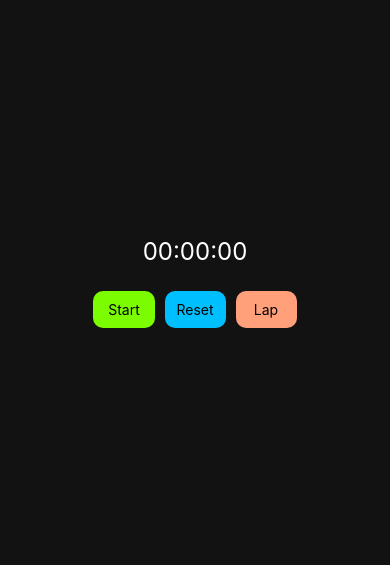
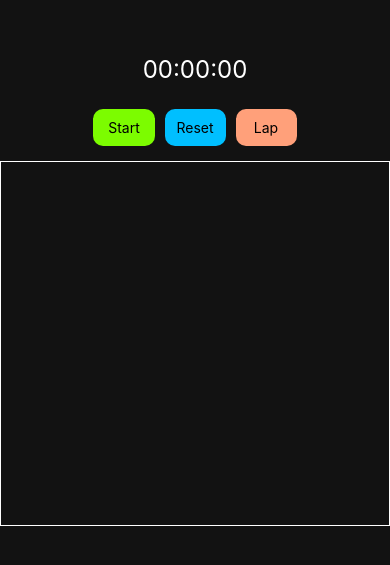
Before and after one commit to Shopify/eng-intern-assessment-react-native, a React Native app: screen / in a window 390 px wide. Shown: the part 137-702 px from the top of the page. Built offline with nearby package versions, Linux system fonts and the light colour scheme.

Commit message:
added lap functionality

```diff
--- a/App.tsx
+++ b/App.tsx
@@ -1,13 +1,15 @@
 import { StatusBar } from 'expo-status-bar';
-import { StyleSheet, Text, View } from 'react-native';
+import { FlatList, StyleSheet, Text, View } from 'react-native';
 import StopWatchButton from './src/StopWatchButton';
 import { useEffect, useRef, useState } from 'react';
 import StopWatch from './src/StopWatch';
+import { formatTime } from './util/format';
 
 export default function App() {
 
   const [isRunning, setIsRunning] = useState(false);
   const [timePassed, setTimePassed] = useState(0);
+  const [laps, setLaps] = useState([]);
   const timeRef = useRef<number | null>(null);
 
   const handleRun = () => {
@@ -18,7 +20,15 @@ export default function App() {
     clearInterval(timeRef.current as number);
     setTimePassed(0);
     setIsRunning(false);
+    setLaps([]);
   }
+
+  const handleLap = () => {
+    const prevTime = new Date(Date.now() - timePassed);
+    if (isRunning) {
+      setLaps((prevLaps) => [...prevLaps, formatTime(Date.now() - prevTime.getTime())]);
+    }
+  };
 
   useEffect(() => {
     if (isRunning) { // start watch
@@ -39,7 +49,20 @@ export default function App() {
     <View style={styles.container}>
       <StatusBar style="light" />
       <StopWatch time={timePassed} />
-      <StopWatchButton isRunning={isRunning} handleRun={handleRun} handleReset={handleReset} />
+      <StopWatchButton isRunning={isRunning} handleRun={handleRun} handleReset={handleReset} handleLap={handleLap}/>
+      <View style={styles.lapsContainer}>
+        <FlatList
+          data={laps}
+          keyExtractor={(item, index) => index.toString()}
+          renderItem={
+            ({item, index}) => (
+              <Text style={styles.lapText}>{
+                `Lap ${index + 1}: ${item}`
+              }</Text>
+            )
+          }
+        />
+      </View>
     </View>
   );
 }
@@ -51,4 +74,14 @@ const styles = StyleSheet.create({
     alignItems: 'center',
     justifyContent: 'center',
   },
+  lapsContainer: {
+    flex: 0.5,
+    width: '100%',
+    borderWidth: 1,
+    borderColor: '#fff'
+  },
+  lapText: {
+    color: '#fff',
+    margin: 5
+  }
 });
--- a/src/StopWatch.tsx
+++ b/src/StopWatch.tsx
@@ -1,20 +1,12 @@
 import { StyleSheet, Text, View } from 'react-native';
 import React from 'react';
+import { formatTime } from '../util/format';
 
 interface StopWatchProps {
   time: number;
 }
 
 const StopWatch: React.FC<StopWatchProps> = (props) => {
-
-  const formatTime = (ms: number) => {
-    const seconds = Math.floor(ms / 1000);
-    const mins = Math.floor((seconds % 3600) / 60);
-    const hrs = Math.floor(seconds / 3600);
-    const secondsRemaining = seconds % 60;
-
-    return `${String(hrs).padStart(2, '0')}:${String(mins).padStart(2, '0')}:${String(secondsRemaining).padStart(2, '0')}`;
-  }
 
   return (
     <View style={styles.timeContainer}>
--- a/src/StopWatchButton.tsx
+++ b/src/StopWatchButton.tsx
@@ -5,6 +5,7 @@ interface ButtonProps {
   isRunning: boolean;
   handleRun: () => void;
   handleReset: () => void;
+  handleLap: () => void;
 }
 
 const StopWatchButton: React.FC<ButtonProps> = (props) => {
@@ -26,6 +27,7 @@ const StopWatchButton: React.FC<ButtonProps> = (props) => {
       </TouchableOpacity>
       <TouchableOpacity
         style={[styles.button, {backgroundColor: "#ffa07a"}]}
+        onPress={props.handleLap}
       >
         <Text>Lap</Text>
       </TouchableOpacity>
--- /dev/null
+++ b/util/format.tsx
@@ -0,0 +1,10 @@
+const formatTime = (ms: number) => {
+    const seconds = Math.floor(ms / 1000);
+    const mins = Math.floor((seconds % 3600) / 60);
+    const hrs = Math.floor(seconds / 3600);
+    const secondsRemaining = seconds % 60;
+
+    return `${String(hrs).padStart(2, '0')}:${String(mins).padStart(2, '0')}:${String(secondsRemaining).padStart(2, '0')}`;
+}
+
+export {formatTime}
```
